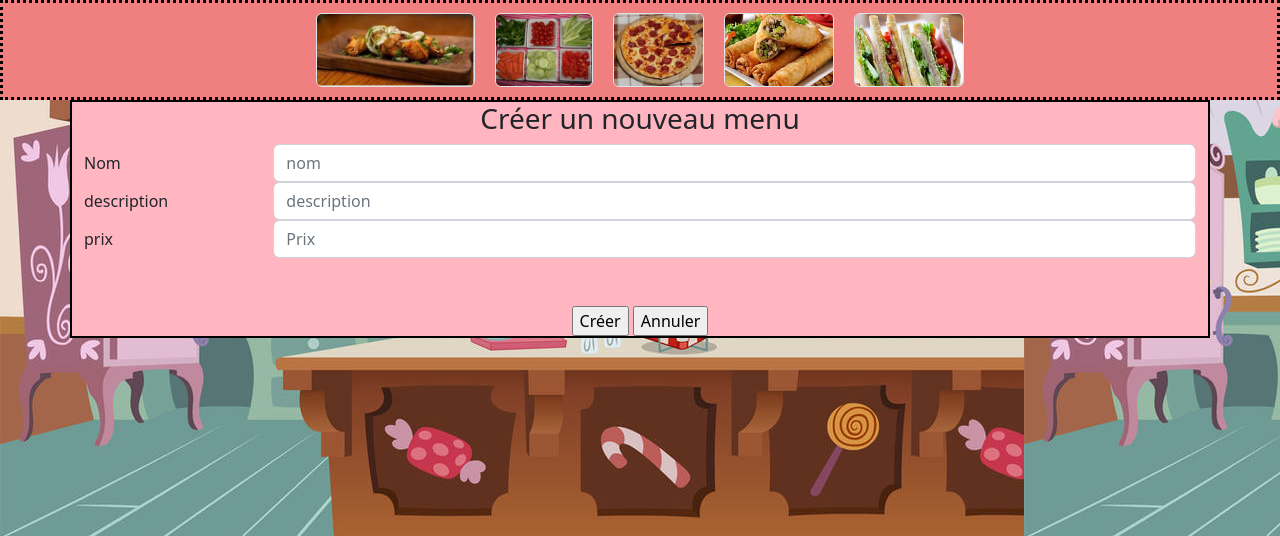
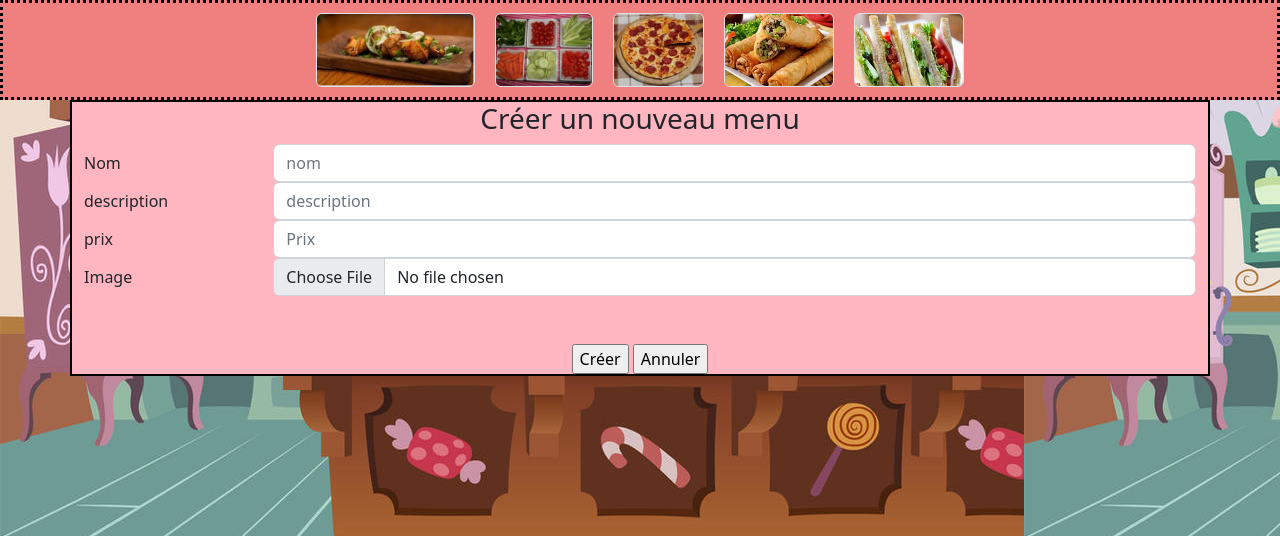
Before and after one commit to xghostrider444x/BonneCuisine, a PHP site: page /BonneCuisine/ajouterMenu.php in a window 1280 px wide. Shown: the part 74-610 px from the top of the page. Run offline with PHP 8.4, Linux system fonts and the light colour scheme; the visitor is signed in with stand-in values (Sample User, id 1).

Commit message:
Ajout de l'input type file pour récupérer une image;

```diff
--- a/ajouterMenu.php
+++ b/ajouterMenu.php
@@ -14,6 +14,8 @@ if(isset($_GET["action"])){
     if($_GET["action"]== "ajouter"){
         $newMenu = new menuclass($_POST["nom"],$_POST["description"],$_POST["prix"]);
         $newMenu->ajouterMenu($conn);
+        $file = $_POST["img"];
+        $newMenu->ajouterImage($file);
     }
 }
 
@@ -41,6 +43,13 @@ if(isset($_GET["action"])){
         <input type="text" class="form-control" id="inputPassword" name="prix" placeholder="Prix">
         </div>
     </div>
+    <div class="form-group row">
+        <label for="inputPassword" class="col-sm-2 col-form-label">Image</label>
+        <div class="col-sm-10">
+        <input type="file" class="form-control" id="inputPassword" name="img" accept="image/png, image/jpeg">
+        </div>
+    </div>
+
     <br>
     <br>
     <div class="text-center">
```
